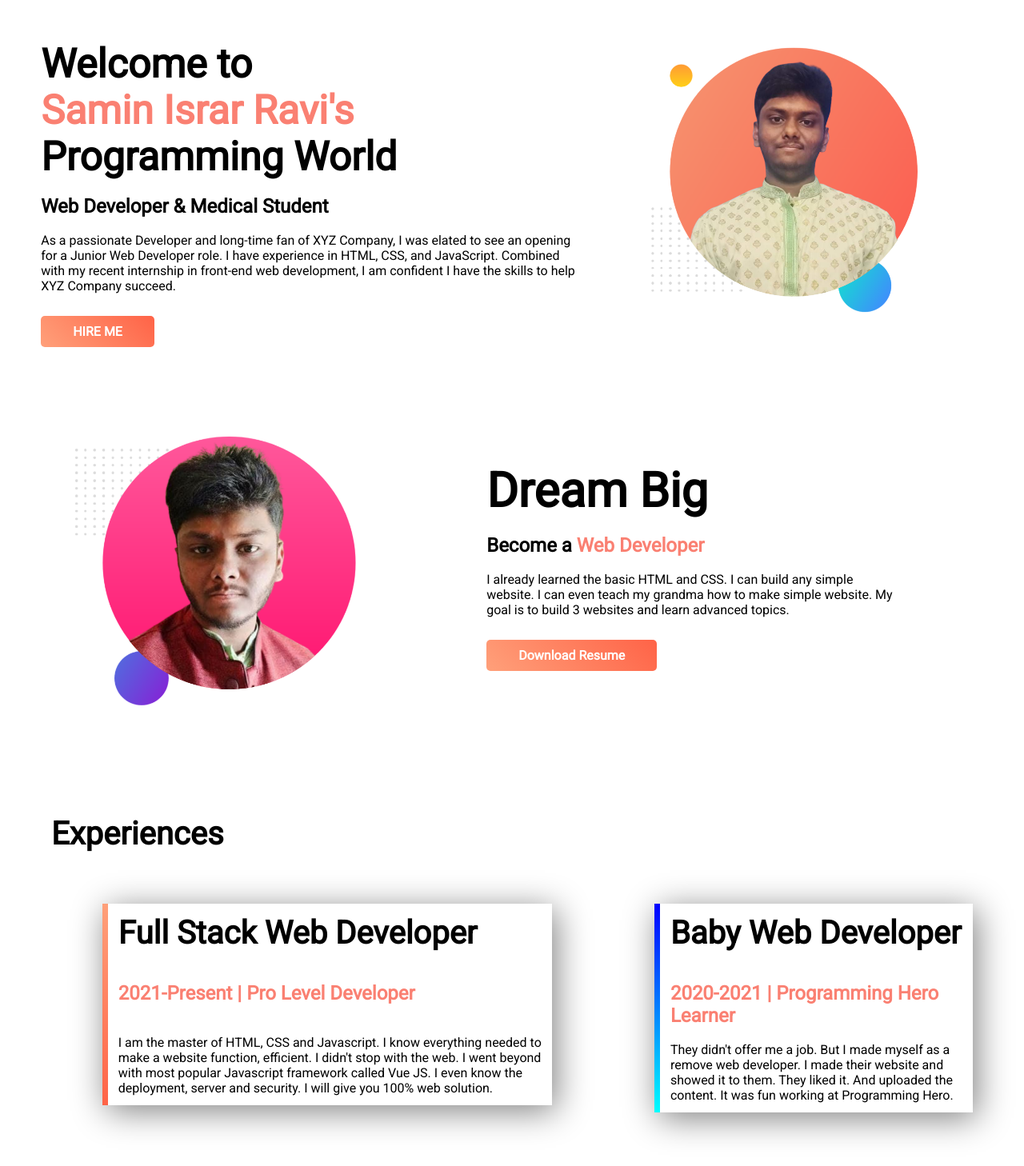
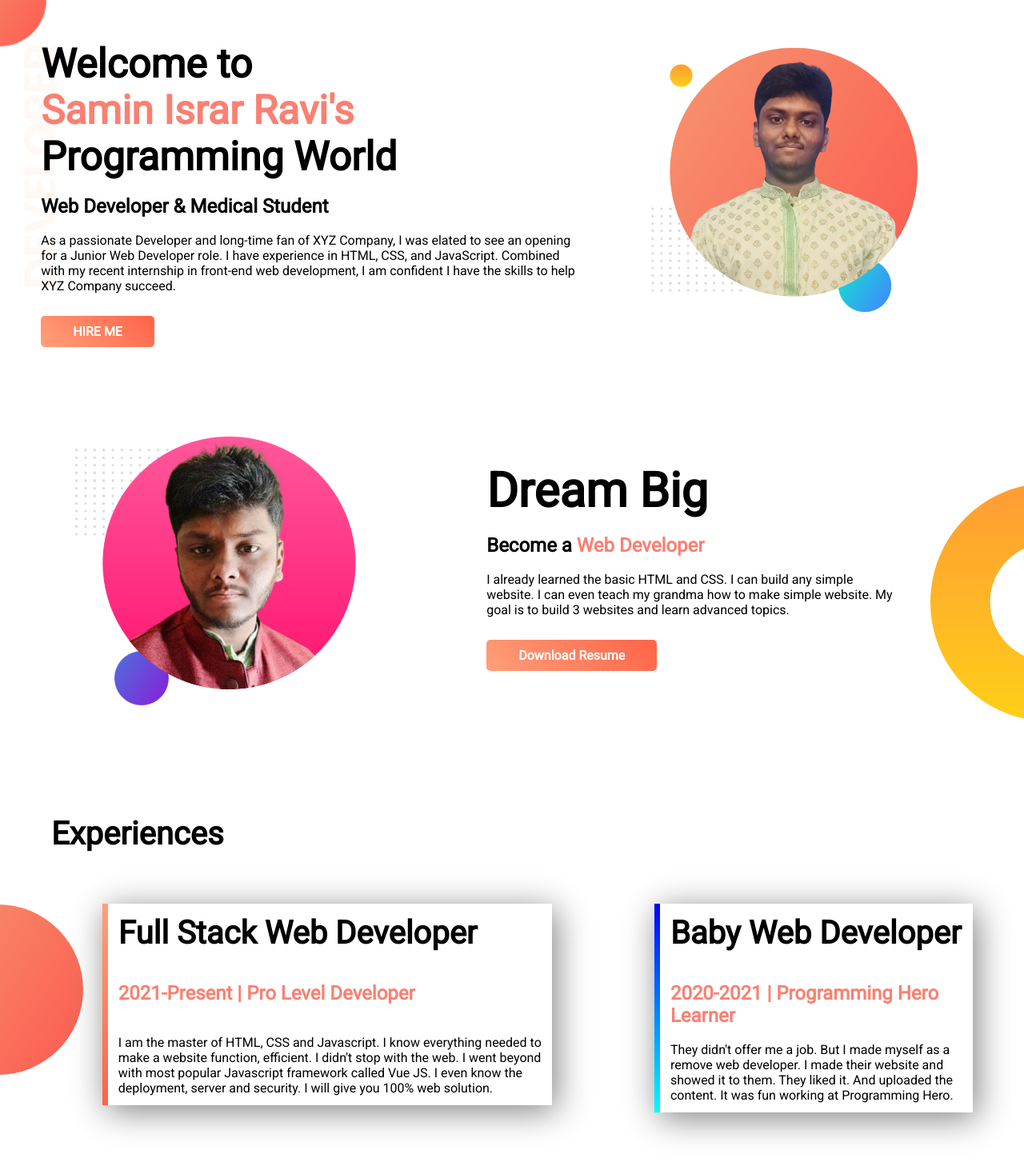
Before and after one commit to saminravi99/developer-porfolio, a plain HTML site: page index.html in a window 1280 px wide. Shown: the top 1458 px of the page at 80% size. Drawn offline with Linux system fonts and the light colour scheme.

Commit message:
correction done

```diff
--- a/css/style.css
+++ b/css/style.css
@@ -25,16 +25,15 @@
     margin-top: -94px;
 }
 
-
 .fisrt-section{
     display: flex;
-    background-image: url(./img/top-banner.png);
+    background-image: url('../img/top-banner.png');
     background-repeat: no-repeat;
     margin-bottom: 1%;
     justify-content: space-between;
 }
+
 a{
-    text-decoration: none;
     text-decoration: none;
     background: linear-gradient(45deg, lightsalmon, tomato);
     padding: 10px 40px;
@@ -44,9 +43,9 @@ a{
 }
 .second-section{
     display: flex;
-    background-image: url(./img/dream-bg.png);
+    background-image: url('../img/dream-bg.png');
     background-repeat: no-repeat;
-   background-position: right;
+    background-position: right;
     justify-content: space-around;
 }
 .my-img-2{
@@ -97,7 +96,7 @@ a{
     margin-left: 5%;
 }
 .third-section{
-    background-image: url("./img/exp-bg.png");
+    background-image: url('../img/exp-bg.png');
     background-repeat: no-repeat;
     background-position: left;
 }
```
